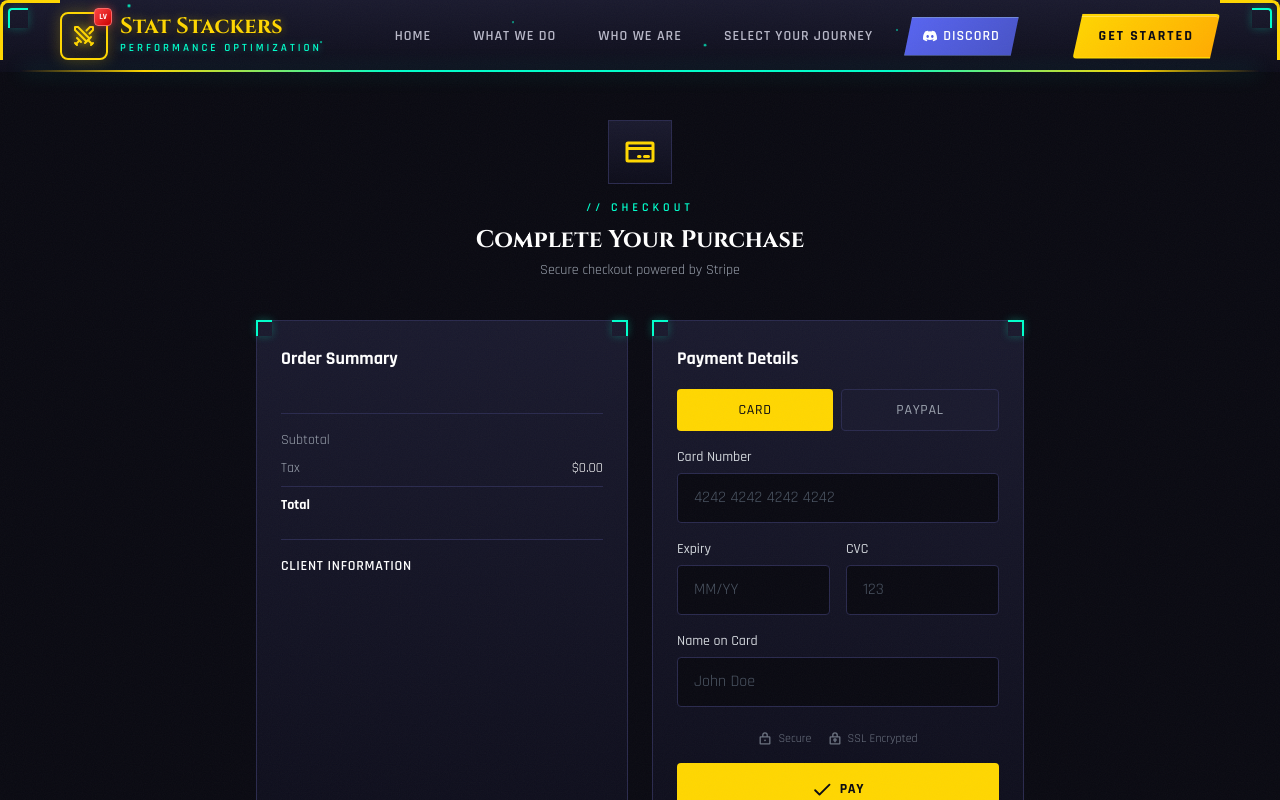
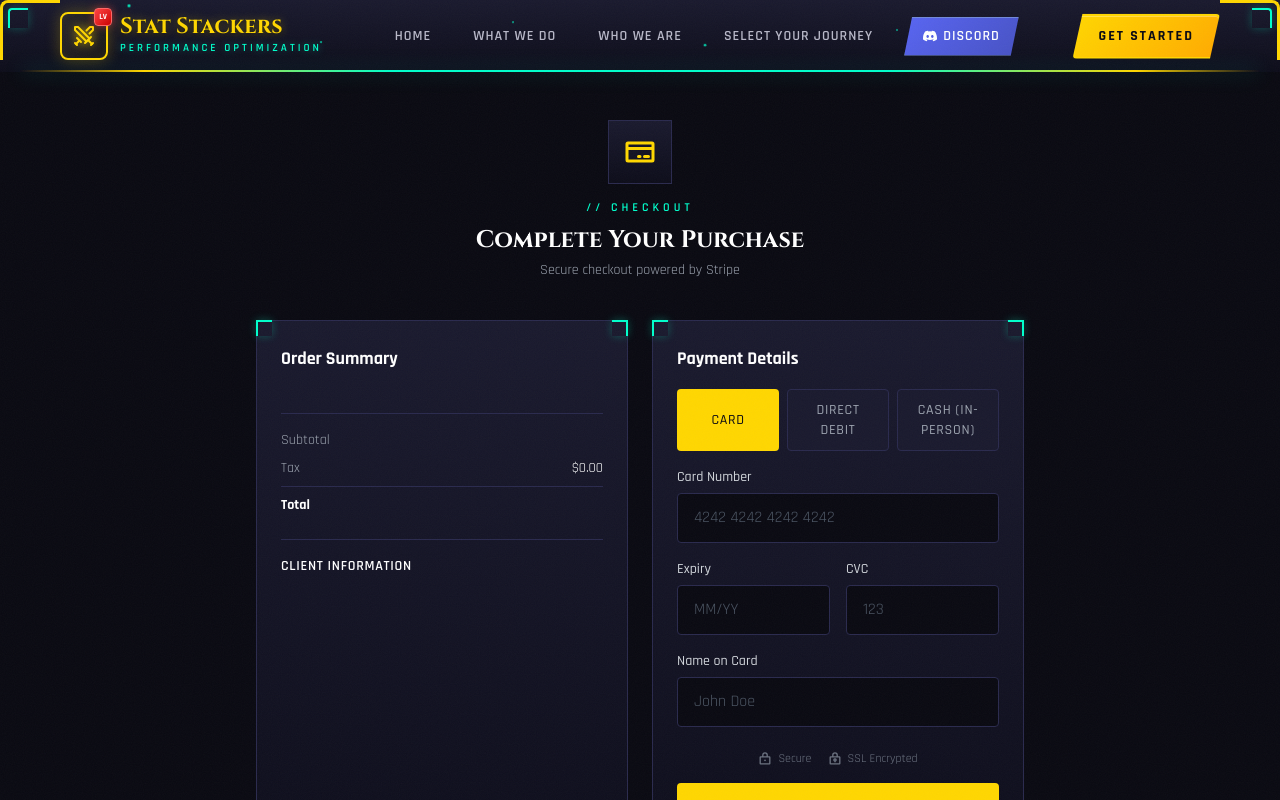
Before and after one commit to EvanSteed/fitflow-trainer, a React (Vite) app: page /payment in a window 1280 px wide. Shown: the top 800 px of the page. Built offline with nearby package versions, Linux system fonts and the light colour scheme.

Commit message:
Update payment options: remove PayPal, add Direct Debit and Cash (In-person)

```diff
--- a/src/pages/PaymentPage.tsx
+++ b/src/pages/PaymentPage.tsx
@@ -15,6 +15,9 @@ export default function PaymentPage() {
   const [expiry, setExpiry] = useState('')
   const [cvc, setCvc] = useState('')
   const [nameOnCard, setNameOnCard] = useState('')
+  const [accountName, setAccountName] = useState('')
+  const [accountNumber, setAccountNumber] = useState('')
+  const [sortCode, setSortCode] = useState('')
 
   const selectedPackage = JSON.parse(localStorage.getItem('selectedPackage') || '{}')
   const clientData = JSON.parse(localStorage.getItem('clientData') || '{}')
@@ -26,6 +29,11 @@ export default function PaymentPage() {
     if (paymentMethod === 'card') {
       if (!cardNumber.trim() || !expiry.trim() || !cvc.trim() || !nameOnCard.trim()) {
         setError('Please fill in all card details.')
+        return
+      }
+    } else if (paymentMethod === 'direct-debit') {
+      if (!accountName.trim() || !accountNumber.trim() || !sortCode.trim()) {
+        setError('Please fill in all bank account details.')
         return
       }
     }
@@ -108,11 +116,11 @@ export default function PaymentPage() {
 
               <form onSubmit={handlePayment} className="space-y-4">
                 {/* Payment Method Selection */}
-                <div className="flex gap-2 mb-4">
+                <div className="grid grid-cols-3 gap-2 mb-4">
                   <button
                     type="button"
                     onClick={() => setPaymentMethod('card')}
-                    className={`flex-1 py-2.5 px-4 rounded font-medium text-sm transition-all font-rajdhani uppercase tracking-wider ${
+                    className={`py-2.5 px-4 rounded font-medium text-sm transition-all font-rajdhani uppercase tracking-wider ${
                       paymentMethod === 'card'
                         ? 'bg-gold text-hud-bg'
                         : 'bg-hud-panel text-gray-400 hover:text-white border border-hud-border'
@@ -122,14 +130,25 @@ export default function PaymentPage() {
                   </button>
                   <button
                     type="button"
-                    onClick={() => setPaymentMethod('paypal')}
-                    className={`flex-1 py-2.5 px-4 rounded font-medium text-sm transition-all font-rajdhani uppercase tracking-wider ${
-                      paymentMethod === 'paypal'
+                    onClick={() => setPaymentMethod('direct-debit')}
+                    className={`py-2.5 px-4 rounded font-medium text-sm transition-all font-rajdhani uppercase tracking-wider ${
+                      paymentMethod === 'direct-debit'
                         ? 'bg-gold text-hud-bg'
                         : 'bg-hud-panel text-gray-400 hover:text-white border border-hud-border'
                     }`}
                   >
-                    PayPal
+                    Direct Debit
+                  </button>
+                  <button
+                    type="button"
+                    onClick={() => setPaymentMethod('cash')}
+                    className={`py-2.5 px-4 rounded font-medium text-sm transition-all font-rajdhani uppercase tracking-wider ${
+                      paymentMethod === 'cash'
+                        ? 'bg-gold text-hud-bg'
+                        : 'bg-hud-panel text-gray-400 hover:text-white border border-hud-border'
+                    }`}
+                  >
+                    Cash (In-person)
                   </button>
                 </div>
 
@@ -180,9 +199,62 @@ export default function PaymentPage() {
                   </>
                 )}
 
-                {paymentMethod === 'paypal' && (
+                {paymentMethod === 'direct-debit' && (
+                  <>
+                    <div className="mb-4 p-4 bg-hud-panel border border-gold/30 rounded">
+                      <p className="text-sm text-gray-300 mb-2">
+                        <strong>Bank Transfer Details:</strong>
+                      </p>
+                      <div className="space-y-1 text-sm text-gray-400">
+                        <p>Account Name: Your Business Name</p>
+                        <p>Account Number: 12345678</p>
+                        <p>Sort Code: 12-34-56</p>
+                        <p>Reference: {clientData.fullName?.replace(/\s+/g, '') || 'Client'}</p>
+                      </div>
+                    </div>
+                    <div>
+                      <label className="block text-sm font-medium text-gray-300 mb-1.5 font-rajdhani">Your Account Name</label>
+                      <input
+                        type="text"
+                        value={accountName}
+                        onChange={(e) => setAccountName(e.target.value)}
+                        placeholder="John Doe"
+                        className="w-full px-4 py-3 rounded bg-hud-bg border border-hud-border text-white placeholder-gray-600 focus:border-gold focus:ring-1 focus:ring-gold/30 outline-none transition-all font-rajdhani"
+                      />
+                    </div>
+                    <div className="grid grid-cols-2 gap-4">
+                      <div>
+                        <label className="block text-sm font-medium text-gray-300 mb-1.5 font-rajdhani">Account Number</label>
+                        <input
+                          type="text"
+                          value={accountNumber}
+                          onChange={(e) => setAccountNumber(e.target.value)}
+                          placeholder="12345678"
+                          className="w-full px-4 py-3 rounded bg-hud-bg border border-hud-border text-white placeholder-gray-600 focus:border-gold focus:ring-1 focus:ring-gold/30 outline-none transition-all font-rajdhani"
+                        />
+                      </div>
+                      <div>
+                        <label className="block text-sm font-medium text-gray-300 mb-1.5 font-rajdhani">Sort Code</label>
+                        <input
+                          type="text"
+                          value={sortCode}
+                          onChange={(e) => setSortCode(e.target.value)}
+                          placeholder="12-34-56"
+                          className="w-full px-4 py-3 rounded bg-hud-bg border border-hud-border text-white placeholder-gray-600 focus:border-gold focus:ring-1 focus:ring-gold/30 outline-none transition-all font-rajdhani"
+                        />
+                      </div>
+                    </div>
+                  </>
+                )}
+
+                {paymentMethod === 'cash' && (
                   <div className="py-8 text-center">
-                    <p className="text-gray-400">You will be redirected to PayPal to complete your purchase.</p>
+                    <p className="text-gray-400 mb-4">
+                      Payment will be collected in-person during your first session.
+                    </p>
+                    <p className="text-sm text-gray-500">
+                      Please bring exact change or be prepared to pay the full amount.
+                    </p>
                   </div>
                 )}
 
@@ -220,7 +292,9 @@ export default function PaymentPage() {
                   ) : (
                     <>
                       <Check className="w-5 h-5" weight="bold" />
-                      Pay {selectedPackage.price}
+                      {paymentMethod === 'card' && `Pay ${selectedPackage.price}`}
+                      {paymentMethod === 'direct-debit' && `Submit Bank Details`}
+                      {paymentMethod === 'cash' && `Confirm Cash Payment`}
                     </>
                   )}
                 </button>
```
